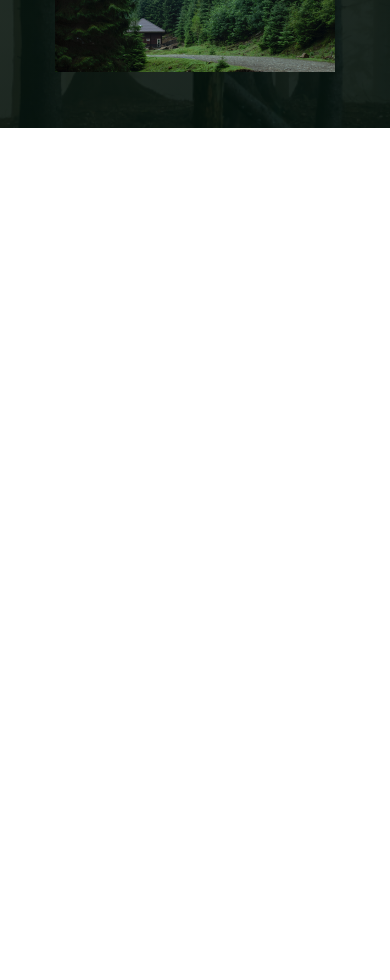
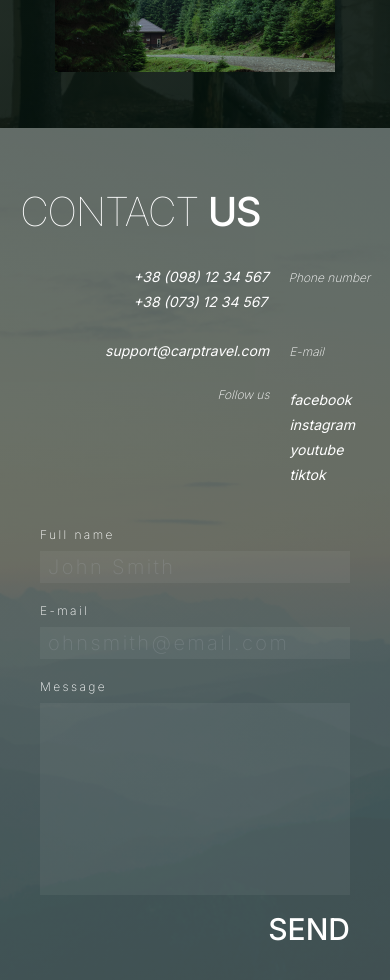
Before and after one commit to IrynaBondarenko7/carp-travel, a Next.js app: page / in a window 390 px wide. Shown: the part 4820-5800 px from the top of the page. Before the commit the page ends 4948 px from the top, so only its background shows below. Built offline with nearby package versions, Linux system fonts and the light colour scheme.

Commit message:
added mobile contacts section

```diff
--- a/src/app/globals.css
+++ b/src/app/globals.css
@@ -109,7 +109,16 @@ body.menu-open {
 .gallery-section {
   background-image: linear-gradient(rgba(2, 15, 8, 0.75), rgba(2, 15, 8, 0.75)),
     url(../../public/images/gallery/mobile/bg-mb.png);
+}
+.gallery-section,
+.contacts-section {
   background-repeat: no-repeat;
   background-position: center;
   background-size: cover;
 }
+
+.contacts-section {
+  background-image: linear-gradient(rgba(2, 15, 8, 0.75), rgba(2, 15, 8, 0.75)),
+    url(../../public/images/contacts/bg-mb.png);
+  opacity: 0.75;
+}
--- a/src/app/page.tsx
+++ b/src/app/page.tsx
@@ -4,17 +4,19 @@ import { Hero } from "../components/Hero";
 import { Services } from "@/components/Services";
 import { Career } from "@/components/Career";
 import { Gallery } from "@/components/Gallery";
+import { Contacts } from "@/components/Contacts";
 
 export default function Home() {
   return (
     <>
       <Header />
-      <main className="">
+      <main>
         <Hero />
         <About />
         <Services />
         <Career />
         <Gallery />
+        <Contacts />
       </main>
     </>
   );
--- a/src/components/Career.tsx
+++ b/src/components/Career.tsx
@@ -2,7 +2,7 @@ import { CareerForm } from "./CareerForm";
 
 export const Career = () => {
   return (
-    <section className="text-white ">
+    <section className="text-white " id="career">
       <div>
         <div
           className="py-14 px-5 bg-center bg-cover"
--- /dev/null
+++ b/src/components/Contacts.tsx
@@ -0,0 +1,107 @@
+import { ContactsForm } from "./ContactsForm";
+
+export const Contacts = () => {
+  return (
+    <section className="contacts-section py-14 px-5">
+      <h2 className="text-white text-40 font-thin leading-56 tracking-1.6 mb-6 uppercase">
+        Contact <span className="font-medium">US</span>
+      </h2>
+      <address className="text-white flex flex-col gap-6 items-end w-100% mb-3">
+        <ul className="flex gap-5 items-baseline">
+          <li>
+            <ul className="flex flex-col">
+              <li>
+                <a
+                  href="tel:+380981234567"
+                  target="_blank"
+                  rel="noopener noreferrer"
+                  className="text-sm leading-6 hover:underline"
+                >
+                  +38 (098) 12 34 567
+                </a>
+              </li>
+              <li>
+                <a
+                  href="tel:+380731234567"
+                  target="_blank"
+                  rel="noopener noreferrer"
+                  className="text-sm leading-6 hover:underline"
+                >
+                  +38 (073) 12 34 567
+                </a>
+              </li>
+            </ul>
+          </li>
+          <li>
+            <p className="text-xs font-extralight">Phone number</p>
+          </li>
+        </ul>
+        <ul className="flex gap-5  m-right-46 items-baseline">
+          <li>
+            <a
+              href="mailto:support@carptravel.com"
+              target="_blank"
+              rel="noopener noreferrer"
+              className="text-sm leading-6 hover:underline"
+            >
+              support@carptravel.com
+            </a>
+          </li>
+          <li>
+            <p className="text-xs font-extralight">E-mail</p>
+          </li>
+        </ul>
+        <ul className="flex gap-5 m-right-15">
+          <li>
+            <p className="text-xs font-extralight">Follow us</p>
+          </li>
+          <li>
+            <ul className="flex flex-col">
+              <li>
+                <a
+                  href="http://"
+                  target="_blank"
+                  rel="noopener noreferrer"
+                  className="text-sm leading-6 hover:underline"
+                >
+                  facebook
+                </a>
+              </li>
+              <li>
+                <a
+                  href="http://"
+                  target="_blank"
+                  rel="noopener noreferrer"
+                  className="text-sm leading-6 hover:underline"
+                >
+                  instagram
+                </a>
+              </li>
+              <li>
+                <a
+                  href="http://"
+                  target="_blank"
+                  rel="noopener noreferrer"
+                  className="text-sm leading-6 hover:underline"
+                >
+                  youtube
+                </a>
+              </li>
+              <li>
+                <a
+                  href="http://"
+                  target="_blank"
+                  rel="noopener noreferrer"
+                  className="text-sm leading-6 hover:underline"
+                >
+                  tiktok
+                </a>
+              </li>
+            </ul>
+          </li>
+        </ul>
+      </address>
+      <ContactsForm />
+    </section>
+  );
+};
--- /dev/null
+++ b/src/components/ContactsForm.tsx
@@ -0,0 +1,131 @@
+"use client";
+import * as React from "react";
+import { useForm } from "react-hook-form";
+import toast, { Toaster } from "react-hot-toast";
+
+type FormData = {
+  fullname: string;
+  email: string;
+  phone: string;
+  position: string;
+  message: string;
+  checkbox: string;
+};
+
+export const ContactsForm = () => {
+  const {
+    register,
+    handleSubmit,
+    formState: { errors },
+  } = useForm<FormData>();
+  const onSubmit = handleSubmit((data) =>
+    toast.success("Thank you! We will contact you soon")
+  );
+
+  const phonePattern =
+    /^(\(\d{3}\)\d{7}|\d{9}|\(\d{3}\)\s?\d{2}\s?\d{2}\s?\d{3})$/;
+
+  const emailPattern = /^[a-zA-Z0-9._-]+@[a-zA-Z0-9.-]+\.[a-zA-Z]{2,4}$/;
+
+  let emailLabelError;
+  let phoneLabelError;
+  let nameLabelError;
+  let emailInput;
+  let nameInput;
+  let phoneInput;
+
+  if (errors.email) {
+    emailLabelError = "text-#FF5757";
+    emailInput =
+      "bg-inputBg pl-2 py-0.5 text-xl font-extralight placeholder:opacity-20 placeholder:text-xl focus:outline-white focus:outline-1 text-#FF5757";
+  } else {
+    emailInput =
+      "bg-inputBg pl-2 py-0.5 text-xl font-extralight placeholder:opacity-20 placeholder:text-xl focus:outline-white focus:outline-1 text-white";
+  }
+
+  if (errors.phone) {
+    phoneLabelError = "text-#FF5757";
+    phoneInput =
+      "bg-inputBg pl-14 py-0.5 text-xl font-extralight placeholder:opacity-20 placeholder:text-xl focus:outline-white focus:outline-1 text-#FF5757";
+  } else {
+    phoneInput =
+      "bg-inputBg pl-14 py-0.5 text-xl font-extralight placeholder:opacity-20 placeholder:text-xl focus:outline-white focus:outline-1 text-white";
+  }
+
+  if (errors.fullname) {
+    nameLabelError = "text-#FF5757";
+    nameInput =
+      "bg-inputBg pl-2 py-0.5 text-xl font-extralight placeholder:opacity-20 placeholder:text-xl focus:outline-white focus:outline-1 text-#FF5757";
+  } else {
+    nameInput =
+      "bg-inputBg pl-2 py-0.5 text-xl font-extralight placeholder:opacity-20 placeholder:text-xl focus:outline-white focus:outline-1 text-white";
+  }
+
+  return (
+    <form
+      onSubmit={onSubmit}
+      className="w-100% px-5 pt-6 pb-4 flex flex-col gap-y-4 text-white"
+    >
+      <Toaster position="top-center" reverseOrder={false} />
+      <label className="text-xs font-extralight leading-6 tracking-2.4 flex flex-col gap-1">
+        <span className={nameLabelError}>Full name</span>
+        <input
+          className={nameInput}
+          {...register("fullname", {
+            required: "Name is required",
+            validate: (value) => {
+              const namePattern = /^[A-Za-zА-Яа-яЁё\s']+$/;
+              if (!namePattern.test(value)) return "Incorrect name";
+            },
+          })}
+          placeholder="John Smith"
+        />
+        {errors.fullname && (
+          <div className="error text-#FF5757 text-xs font-extralight tracking-2.4 ml-auto">
+            {errors.fullname.message}
+          </div>
+        )}
+      </label>
+
+      <label className="text-xs font-extralight leading-6 tracking-2.4 flex flex-col gap-1">
+        <span className={emailLabelError}>E-mail</span>
+        <input
+          className={emailInput}
+          {...register("email", {
+            required: "Email is required",
+            validate: (value) => {
+              if (!emailPattern.test(value)) return "Incorrect email";
+            },
+          })}
+          placeholder="ohnsmith@email.com"
+        />
+      </label>
+      {errors.email && (
+        <div className="error text-#FF5757 text-xs font-extralight tracking-2.4 ml-auto">
+          {errors.email.message}
+        </div>
+      )}
+
+      {errors.phone && (
+        <div className="error text-#FF5757 text-xs font-extralight tracking-2.4 ml-auto">
+          {errors.phone.message}
+        </div>
+      )}
+      <label className="text-xs font-extralight leading-6 tracking-2.4 flex flex-col gap-1">
+        <span>Message</span>
+        <textarea
+          className="bg-inputBg pl-2 py-0.5 text-xl font-extralight h-48 focus:outline-white focus:outline-1 resize-none"
+          {...register("message")}
+        />
+      </label>
+
+      <button
+        className="text-3xl font-medium ml-auto block hover:underline"
+        type="submit"
+        onClick={() => {}}
+      >
+        SEND
+      </button>
+    </form>
+  );
+};
--- a/src/components/Gallery.tsx
+++ b/src/components/Gallery.tsx
@@ -3,7 +3,7 @@ import { mobGalerrySrc } from "./constants";
 
 export const Gallery = () => {
   return (
-    <section className="gallery-section py-14 px-5 ">
+    <section className="gallery-section py-14 px-5" id="gallery">
       <h2 className="text-white text-40 font-thin leading-56 tracking-1.6 mb-6">
         OUR <span className="font-medium ">GALLERY</span>
       </h2>
--- a/src/components/Services.tsx
+++ b/src/components/Services.tsx
@@ -38,6 +38,7 @@ export const Services = () => {
           activeSlideIndex + 1
         }.png")`,
       }}
+      id="services"
     >
       <h2 className="text-white font-thin ">
         <span className="text-[40px]  uppercase leading-[56px]">WE </span>
--- a/tailwind.config.ts
+++ b/tailwind.config.ts
@@ -38,6 +38,8 @@ const config: Config = {
       },
       margin: {
         "top-74": "74px 0 0 0 ",
+        "right-46": "0 46px 0 0",
+        "right-15": "0 15px 0 0",
       },
       colors: {
         "#FF5757": "#FF5757",
```
Also changed, not shown: public/images/contacts/bg-mb.png (added).
